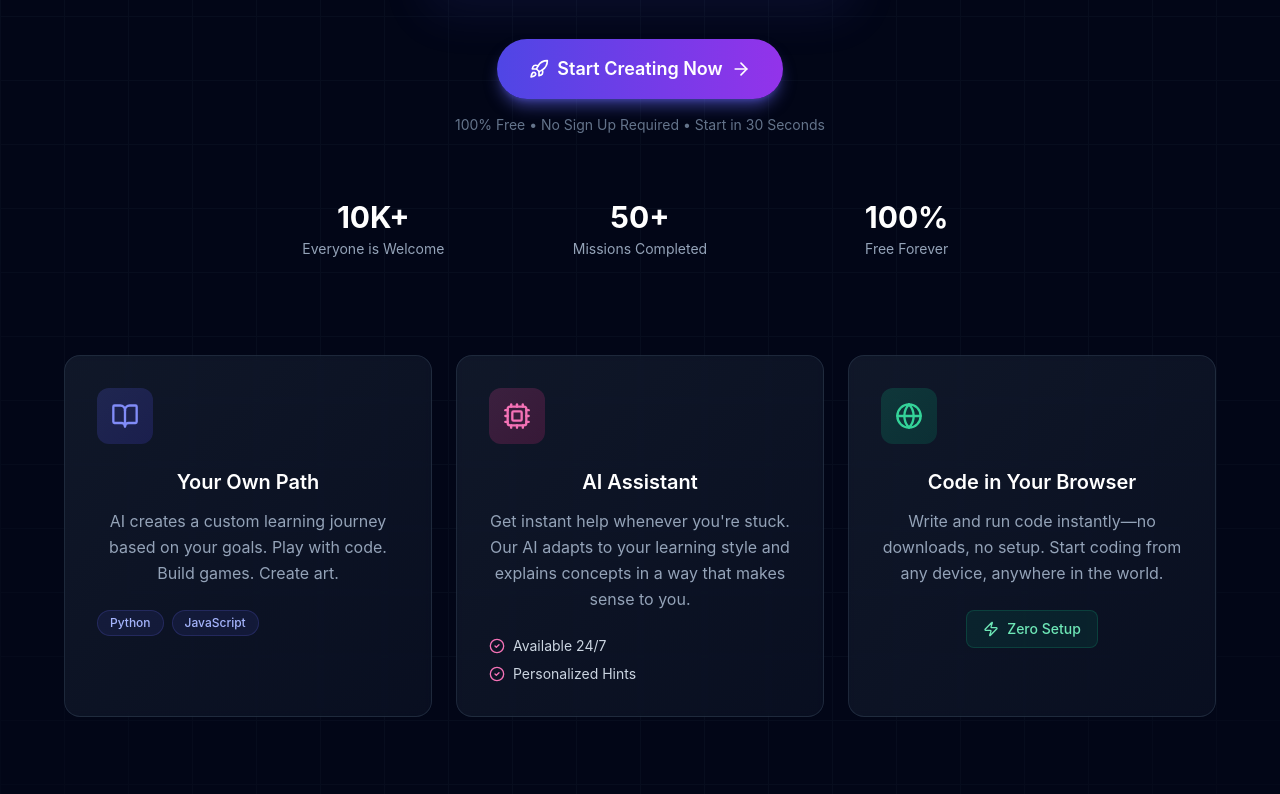
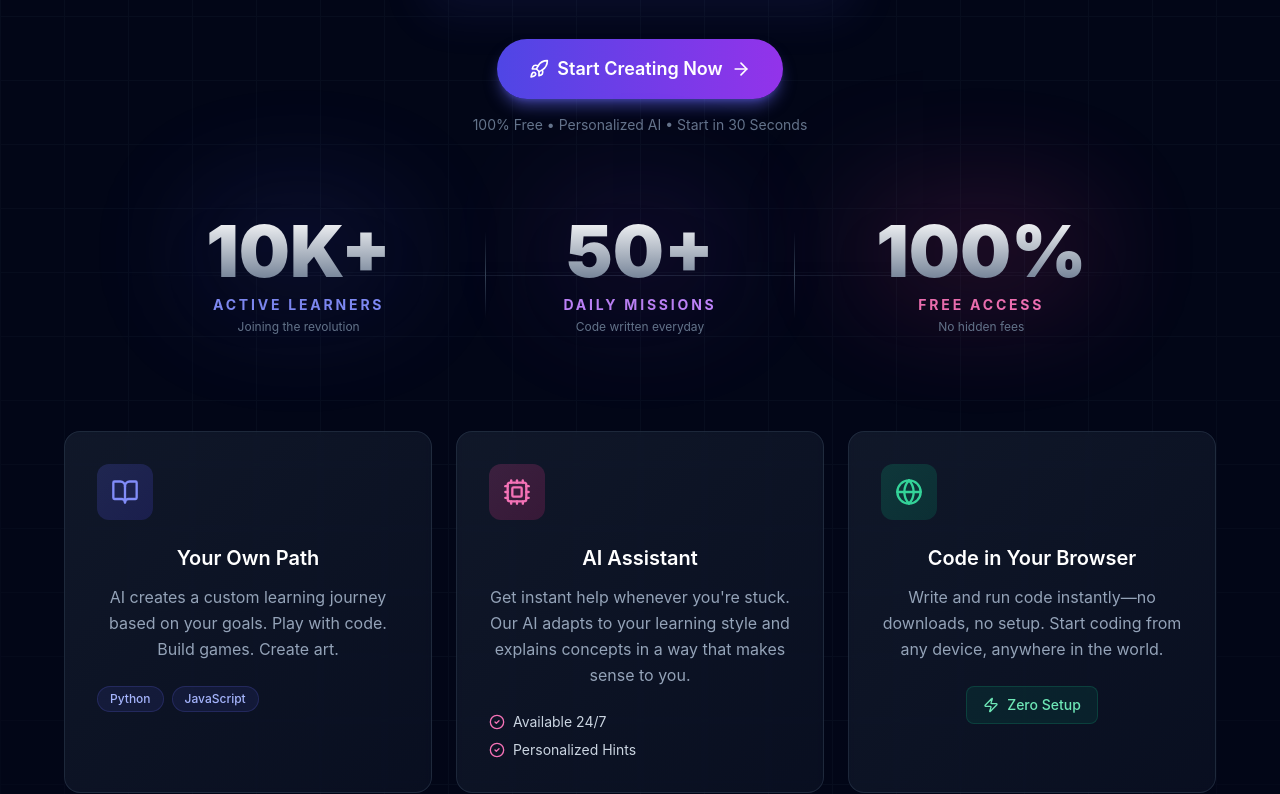
Before and after one commit to 0xRokib/coding-for-everyone, a React (Vite) app in the folder frontend/: page / in a window 1280 px wide. Shown: the part 688-1482 px from the top of the page. Built offline with nearby package versions, Linux system fonts and the light colour scheme.

Commit message:
feat: Enhance landing page with animated stats counter and updated tagline

```diff
--- a/frontend/src/components/common/LandingPage.tsx
+++ b/frontend/src/components/common/LandingPage.tsx
@@ -7,6 +7,30 @@ interface LandingPageProps {
   onStart: () => void;
   hideNav?: boolean;
 }
+
+const Counter = ({ end, duration = 2000, suffix = '' }: { end: number, duration?: number, suffix?: string }) => {
+  const [count, setCount] = useState(0);
+
+  useEffect(() => {
+    let startTime: number | null = null;
+    const animate = (currentTime: number) => {
+      if (!startTime) startTime = currentTime;
+      const progress = Math.min((currentTime - startTime) / duration, 1);
+
+      // Easing function (easeOutExpo)
+      const ease = progress === 1 ? 1 : 1 - Math.pow(2, -10 * progress);
+
+      setCount(Math.floor(ease * end));
+
+      if (progress < 1) {
+        requestAnimationFrame(animate);
+      }
+    };
+    requestAnimationFrame(animate);
+  }, [end, duration]);
+
+  return <span>{count.toLocaleString()}{suffix}</span>;
+};
 
 export const LandingPage: React.FC<LandingPageProps> = ({ onStart, hideNav = false }) => {
   const navigate = useNavigate();
@@ -172,22 +196,62 @@ export const LandingPage: React.FC<LandingPageProps> = ({ onStart, hideNav = fal
           <ArrowRight className="ml-2 w-5 h-5 group-hover:translate-x-1 transition-transform" />
         </button>
 
-        <p className="mt-4 text-sm text-slate-500">100% Free • No Sign Up Required • Start in 30 Seconds</p>
+        <p className="mt-4 text-sm text-slate-500">100% Free • Personalized AI • Start in 30 Seconds</p>
 
         {/* Stats */}
-        <div className="grid grid-cols-3 gap-8 mt-16 w-full max-w-3xl">
-          <div className="text-center">
-            <div className="text-3xl font-bold text-white mb-1">10K+</div>
-            <div className="text-sm text-slate-400">Everyone is Welcome</div>
-          </div>
-          <div className="text-center">
-            <div className="text-3xl font-bold text-white mb-1">50+</div>
-            <div className="text-sm text-slate-400">Missions Completed</div>
-          </div>
-          <div className="text-center">
-            <div className="text-3xl font-bold text-white mb-1">100%</div>
-            <div className="text-sm text-slate-400">Free Forever</div>
-          </div>
+        {/* Stats - Unique Data Stream Design */}
+        <div className="relative mt-20 w-full max-w-5xl px-4">
+             {/* Decorative Tech Line */}
+             <div className="absolute top-1/2 left-0 right-0 h-px bg-gradient-to-r from-transparent via-slate-700 to-transparent opacity-50 hidden md:block"></div>
+
+             <div className="grid grid-cols-1 md:grid-cols-3 gap-12 md:gap-8 relative z-10">
+                 {/* Stat 1 */}
+                 <div className="flex flex-col items-center justify-center">
+                    <div className="relative">
+                        <div className="text-6xl md:text-7xl font-black text-transparent bg-clip-text bg-gradient-to-b from-white to-slate-500 drop-shadow-2xl">
+                            <Counter end={10} suffix="K+" duration={2500} />
+                        </div>
+                        {/* Glow effect behind number */}
+                        <div className="absolute -inset-4 bg-brand-500/20 blur-3xl rounded-full -z-10 animate-pulse"></div>
+                    </div>
+                    <div className="mt-2 text-center">
+                        <div className="text-brand-400 font-bold uppercase tracking-[0.2em] text-sm">Active Learners</div>
+                        <div className="text-slate-500 text-xs mt-1">Joining the revolution</div>
+                    </div>
+                 </div>
+
+                 {/* Stat 2 */}
+                 <div className="flex flex-col items-center justify-center relative">
+                    {/* Vertical Divider for Desktop */}
+                    <div className="absolute left-0 top-4 bottom-4 w-px bg-gradient-to-b from-transparent via-slate-700 to-transparent hidden md:block"></div>
+                    <div className="absolute right-0 top-4 bottom-4 w-px bg-gradient-to-b from-transparent via-slate-700 to-transparent hidden md:block"></div>
+
+                    <div className="relative">
+                        <div className="text-6xl md:text-7xl font-black text-transparent bg-clip-text bg-gradient-to-b from-white to-slate-500 drop-shadow-2xl">
+                             <Counter end={50} suffix="+" duration={2000} />
+                        </div>
+                         <div className="absolute -inset-4 bg-purple-500/20 blur-3xl rounded-full -z-10 animate-pulse" style={{animationDelay: '1s'}}></div>
+                    </div>
+                    <div className="mt-2 text-center">
+                        <div className="text-purple-400 font-bold uppercase tracking-[0.2em] text-sm">Daily Missions</div>
+                        <div className="text-slate-500 text-xs mt-1">Code written everyday</div>
+                    </div>
+                 </div>
+
+                 {/* Stat 3 */}
+                 <div className="flex flex-col items-center justify-center">
+                    <div className="relative">
+                        <div className="text-6xl md:text-7xl font-black text-transparent bg-clip-text bg-gradient-to-b from-white to-slate-500 drop-shadow-2xl">
+                             <Counter end={100} suffix="%" duration={3000} />
+                        </div>
+                         <div className="absolute -inset-4 bg-pink-500/20 blur-3xl rounded-full -z-10 animate-pulse" style={{animationDelay: '0.5s'}}></div>
+                    </div>
+                    <div className="mt-2 text-center">
+                        <div className="text-pink-400 font-bold uppercase tracking-[0.2em] text-sm">Free Access</div>
+                        <div className="text-slate-500 text-xs mt-1">No hidden fees</div>
+                    </div>
+                 </div>
+             </div>
         </div>
 
         {/* Feature Grid */}
@@ -391,7 +455,7 @@ export const LandingPage: React.FC<LandingPageProps> = ({ onStart, hideNav = fal
                                         </div>
                                         <div className="flex items-center gap-2 text-slate-400 group-hover/content:text-emerald-400 transition-colors">
                                             <CheckCircle2 className="w-5 h-5 text-brand-400" />
-                                            <span className="font-medium">No signup required</span>
+                                            <span className="font-medium">Free Sign Up</span>
                                         </div>
                                     </div>
                                 </div>
```
Also changed, not shown: 4 other files (tests, documents, lock files or other folders).
